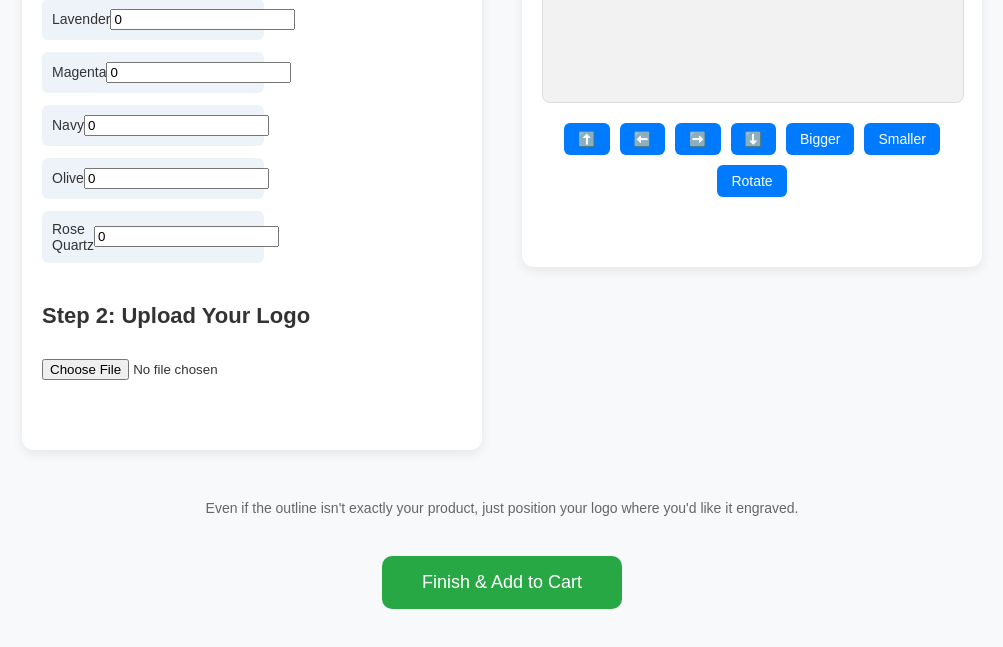
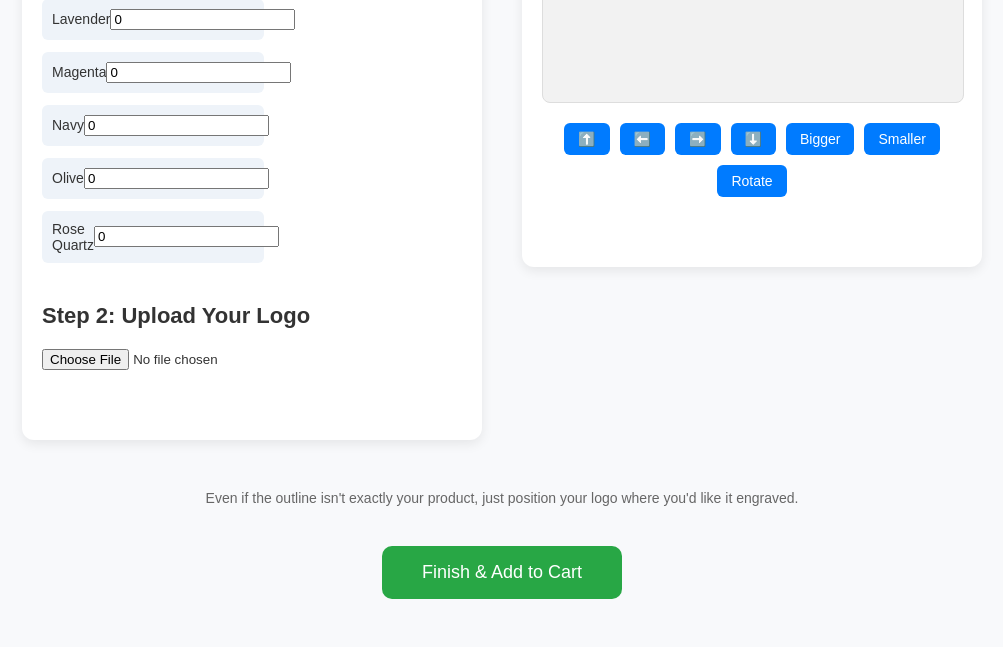
Before and after one commit to Thatonewebsite/customizer-new, a plain HTML site: page index.html in a window 1280 px wide. Shown: the part 552-1199 px from the top of the page, without its empty margins (138-1141 px from the left). Drawn offline with nearby package versions, Linux system fonts and the light colour scheme.

Commit message:
Update style.css

```diff
--- a/style.css
+++ b/style.css
@@ -23,9 +23,8 @@ h1 {
   margin: 0 auto;
 }
 
-/* === LEFT AND RIGHT COLUMNS === */
-.left-column,
-.right-column {
+/* === COLUMNS === */
+.left-column, .right-column {
   background: #ffffff;
   padding: 30px 20px;
   border-radius: 12px;
@@ -43,7 +42,7 @@ h1 {
   font-size: 22px;
 }
 
-/* === COLORS CONTAINER === */
+/* === COLORS === */
 .colors-container {
   display: flex;
   flex-wrap: wrap;
@@ -59,12 +58,6 @@ h1 {
   justify-content: space-between;
   align-items: center;
   font-size: 14px;
-}
-
-/* === FILE UPLOAD === */
-#logoInput {
-  width: 100%;
-  margin-top: 10px;
 }
 
 /* === PREVIEW AREA === */
```
